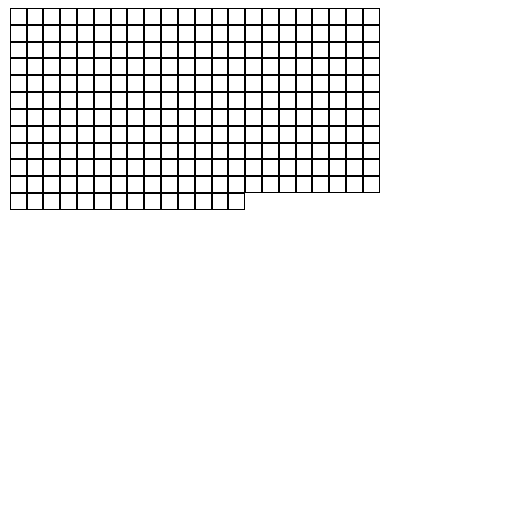
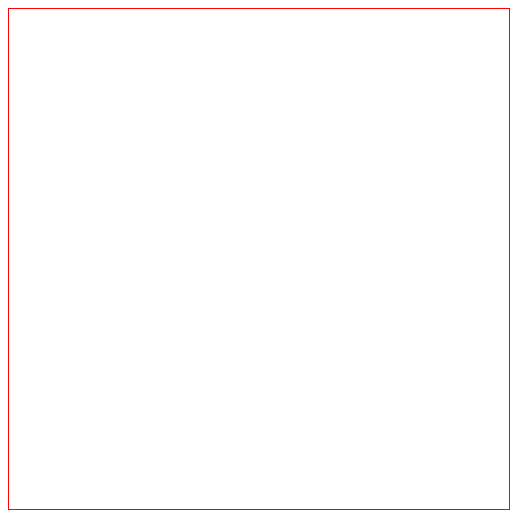
Before and after one commit to AndreiTotoro/etch-a-sketch, a plain HTML site: page index.html in a window 390 px wide. Shown: the whole page, 510 px wide, since content can reach past the window. Drawn offline with Linux system fonts and the light colour scheme.

Commit message:
Fix the grid, make it responsive

```diff
--- a/styles.css
+++ b/styles.css
@@ -1,13 +1,16 @@
-.square{
-        width: 3.8vw;
-        height: 3.8vw;
-        border: black 1px solid;
+.square {
+        height: 6.25%;
+        width: 6.25%;
+
 }
 
-#grid{
+#grid {
+        width: 500px;
+        height: 500px;
+        border: red 1px solid;
+        margin: auto;
         display: flex;
-        max-width: 95vw;
-        max-height: 95vw;
         flex-wrap: wrap;
-        margin: auto;
+
+
 }
```
